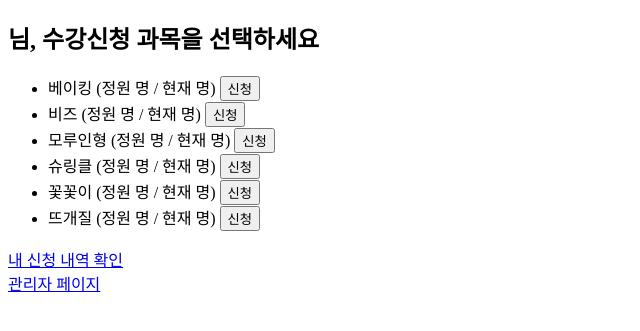
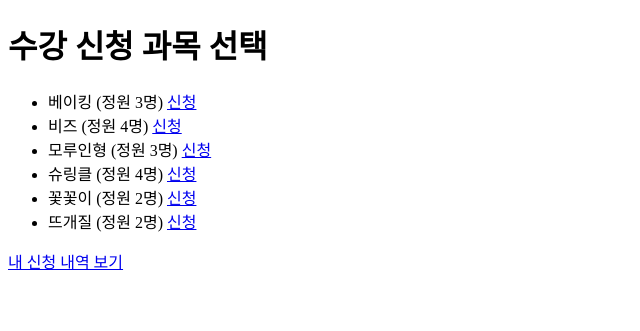
Before and after one commit to mwkim0236/course_app, a Flask app: page /index in a window 1280 px wide. Shown: the top 331 px of the page, without its empty margins (0-640 px from the left). Run offline with Flask 3, Linux system fonts and the light colour scheme; the visitor is signed in with stand-in values (Sample User, id 1).

Commit message:
Update index.html

```diff
--- a/templates/index.html
+++ b/templates/index.html
@@ -2,24 +2,21 @@
 <html lang="ko">
 <head>
     <meta charset="UTF-8">
-    <title>수강신청 메인</title>
+    <title>수강 신청</title>
 </head>
 <body>
-    <h2>{{ name }}님, 수강신청 과목을 선택하세요</h2>
-
+    <h1>수강 신청 과목 선택</h1>
     <ul>
-        {% for course, data in courses.items() %}
+        {% for course, limit in courses.items() %}
             <li>
-                {{ course }} (정원 {{ data.capacity }}명 / 현재 {{ data.registered }}명)
-                <form action="/apply" method="POST" style="display:inline;">
-                    <input type="hidden" name="course" value="{{ course }}">
-                    <button type="submit">신청</button>
-                </form>
+                {{ course }} (정원 {{ limit }}명)
+                <a href="{{ url_for('apply', course=course) }}">신청</a>
             </li>
         {% endfor %}
     </ul>
 
-    <a href="/my_course">내 신청 내역 확인</a><br>
-    <a href="/admin">관리자 페이지</a>
+    <p>
+        <a href="{{ url_for('my_course') }}">내 신청 내역 보기</a>
+    </p>
 </body>
 </html>
```
